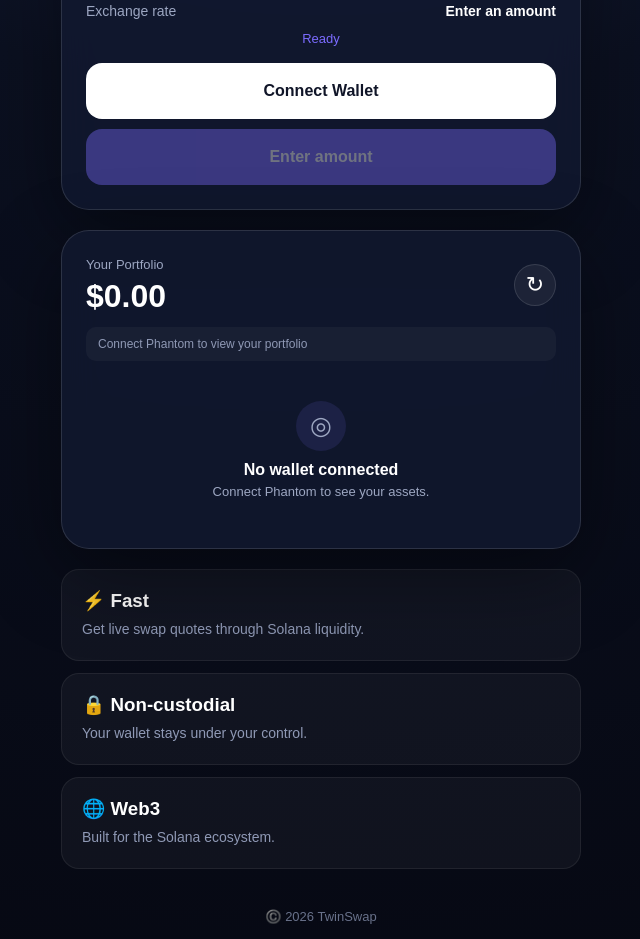
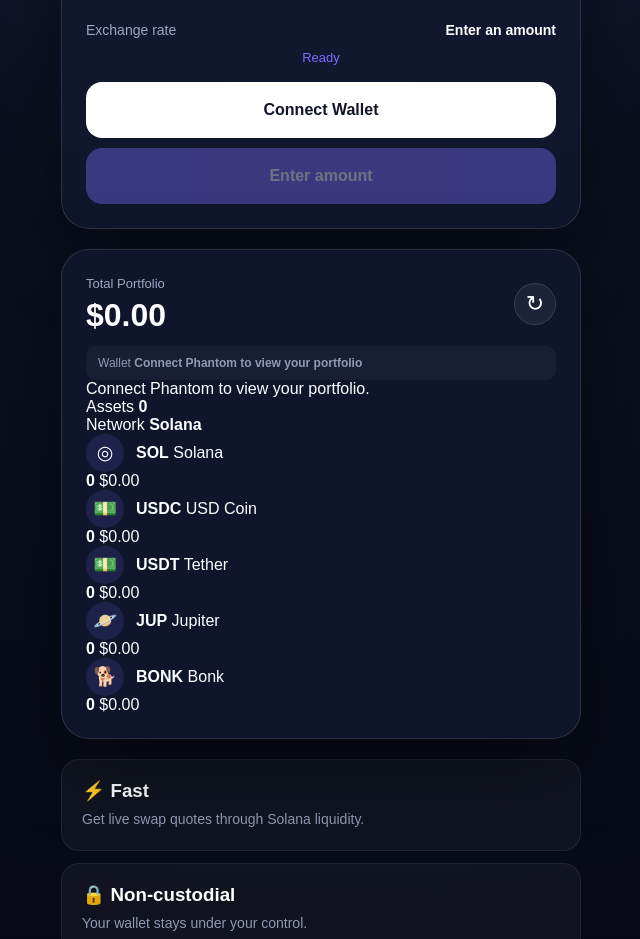
Before and after one commit to emma-dev4/TwinSwap, a plain HTML site: page index.html in a window 1280 px wide. Shown: the part 673-1612 px from the top of the page, without its empty margins (319-959 px from the left). Drawn offline with Linux system fonts and the light colour scheme; a script that the page names is missing.

Commit message:
Refactor index.html to include navigation and sections
Added a navigation bar for switching between swap and portfolio tabs. Updated the structure of the swap and portfolio sections for better organization.

```diff
--- a/index.html
+++ b/index.html
@@ -3,9 +3,7 @@
 <head>
   <meta charset="UTF-8">
   <meta name="viewport" content="width=device-width, initial-scale=1.0">
-
   <title>TwinSwap</title>
-
   <link rel="stylesheet" href="style.css">
 </head>
 
@@ -14,19 +12,23 @@
 <header class="hero">
   <div class="brand">Twin<span>Swap</span></div>
 
-    <h1>
-      Swap crypto.<br>
-      <span>Keep it simple.</span>
-    </h1>
+  <h1>Swap crypto.<br><span>Keep it simple.</span></h1>
 
   <p>Fast and simple token swapping powered by Solana.</p>
 </header>
 
 <main>
 
+  <nav class="main-nav">
+    <button class="nav-button active" data-tab="swapTab">Swap</button>
+    <button class="nav-button" data-tab="portfolioTab">Portfolio</button>
+  </nav>
+
   <!-- ================= SWAP ================= -->
 
-    <section class="swap-card">
+  <section id="swapTab" class="tab-content active">
+
+    <div class="swap-card">
 
       <div class="swap-top">
         <h2>Swap</h2>
@@ -53,7 +55,7 @@
           <div class="token-select">
 
             <button id="payTokenButton" class="token-button">
-              <span id="payTokenIcon">◎</span>
+              <span id="payTokenIcon">💵</span>
               <span id="payTokenName">USDC</span>
               <span class="arrow">⌄</span>
             </button>
@@ -74,9 +76,7 @@
 
       </div>
 
-      <button id="switchTokens" class="switch-button">
-        ⇅
-      </button>
+      <button id="switchTokens" class="switch-button">⇅</button>
 
       <div class="token-box">
 
@@ -135,34 +135,218 @@
         Enter amount
       </button>
 
+    </div>
+
   </section>
 
 
   <!-- ================= PORTFOLIO ================= -->
 
-    <section class="portfolio-card">
+  <section id="portfolioTab" class="tab-content">
+
+    <div class="portfolio-card">
 
       <div class="portfolio-header">
+
         <div>
-          <span class="portfolio-label">Your Portfolio</span>
-          <h2 id="portfolioTotal">$0.00</h2>
+          <span class="portfolio-label">
+            Total Portfolio
+          </span>
+
+          <h2 id="portfolioTotal">
+            $0.00
+          </h2>
         </div>
 
-        <button id="refreshPortfolio" class="refresh-button">
+        <button
+          id="refreshPortfolio"
+          class="refresh-button"
+          title="Refresh portfolio"
+        >
           ↻
         </button>
+
       </div>
 
-      <div id="portfolioWallet" class="portfolio-wallet">
-        Connect Phantom to view your portfolio
+      <div class="portfolio-wallet">
+
+        <span>Wallet</span>
+
+        <strong id="portfolioWallet">
+          Not connected
+        </strong>
+
       </div>
 
-      <div id="portfolioList" class="portfolio-list">
+      <div id="portfolioStatus" class="portfolio-status">
+        Connect Phantom to view your portfolio.
+      </div>
 
-        <div class="portfolio-empty">
-          <div class="empty-icon">◎</div>
-          <strong>No wallet connected</strong>
-          <span>Connect Phantom to see your assets.</span>
+      <div class="portfolio-summary">
+
+        <div>
+          <span>Assets</span>
+          <strong id="portfolioAssetCount">0</strong>
+        </div>
+
+        <div>
+          <span>Network</span>
+          <strong>Solana</strong>
+        </div>
+
+      </div>
+
+      <div class="asset-list">
+
+        <div class="asset-row">
+
+          <div class="asset-left">
+
+            <div class="asset-icon">
+              ◎
+            </div>
+
+            <div>
+              <strong>SOL</strong>
+              <span>Solana</span>
+            </div>
+
+          </div>
+
+          <div class="asset-right">
+
+            <strong id="solBalance">
+              0
+            </strong>
+
+            <span id="solValue">
+              $0.00
+            </span>
+
+          </div>
+
+        </div>
+
+
+        <div class="asset-row">
+
+          <div class="asset-left">
+
+            <div class="asset-icon">
+              💵
+            </div>
+
+            <div>
+              <strong>USDC</strong>
+              <span>USD Coin</span>
+            </div>
+
+          </div>
+
+          <div class="asset-right">
+
+            <strong id="usdcBalance">
+              0
+            </strong>
+
+            <span id="usdcValue">
+              $0.00
+            </span>
+
+          </div>
+
+        </div>
+
+
+        <div class="asset-row">
+
+          <div class="asset-left">
+
+            <div class="asset-icon">
+              💵
+            </div>
+
+            <div>
+              <strong>USDT</strong>
+              <span>Tether</span>
+            </div>
+
+          </div>
+
+          <div class="asset-right">
+
+            <strong id="usdtBalance">
+              0
+            </strong>
+
+            <span id="usdtValue">
+              $0.00
+            </span>
+
+          </div>
+
+        </div>
+
+
+        <div class="asset-row">
+
+          <div class="asset-left">
+
+            <div class="asset-icon">
+              🪐
+            </div>
+
+            <div>
+              <strong>JUP</strong>
+              <span>Jupiter</span>
+            </div>
+
+          </div>
+
+          <div class="asset-right">
+
+            <strong id="jupBalance">
+              0
+            </strong>
+
+            <span id="jupValue">
+              $0.00
+            </span>
+
+          </div>
+
+        </div>
+
+
+        <div class="asset-row">
+
+          <div class="asset-left">
+
+            <div class="asset-icon">
+              🐕
+            </div>
+
+            <div>
+              <strong>BONK</strong>
+              <span>Bonk</span>
+            </div>
+
+          </div>
+
+          <div class="asset-right">
+
+            <strong id="bonkBalance">
+              0
+            </strong>
+
+            <span id="bonkValue">
+              $0.00
+            </span>
+
+          </div>
+
+        </div>
+
       </div>
 
     </div>
@@ -176,17 +360,23 @@
 
     <div>
       <h3>⚡ Fast</h3>
-        <p>Get live swap quotes through Solana liquidity.</p>
+      <p>
+        Get live swap quotes through Solana liquidity.
+      </p>
     </div>
 
     <div>
       <h3>🔒 Non-custodial</h3>
-        <p>Your wallet stays under your control.</p>
+      <p>
+        Your wallet stays under your control.
+      </p>
     </div>
 
     <div>
       <h3>🌐 Web3</h3>
-        <p>Built for the Solana ecosystem.</p>
+      <p>
+        Built for the Solana ecosystem.
+      </p>
     </div>
 
   </section>
@@ -197,6 +387,7 @@
   <p>©️ 2026 TwinSwap</p>
 </footer>
 
+<script src="https://unpkg.com/@solana/web3.js@latest/lib/index.iife.min.js"></script>
 <script src="script.js"></script>
 
 </body>
```
Lines whose indentation alone changed are shown as unchanged.
